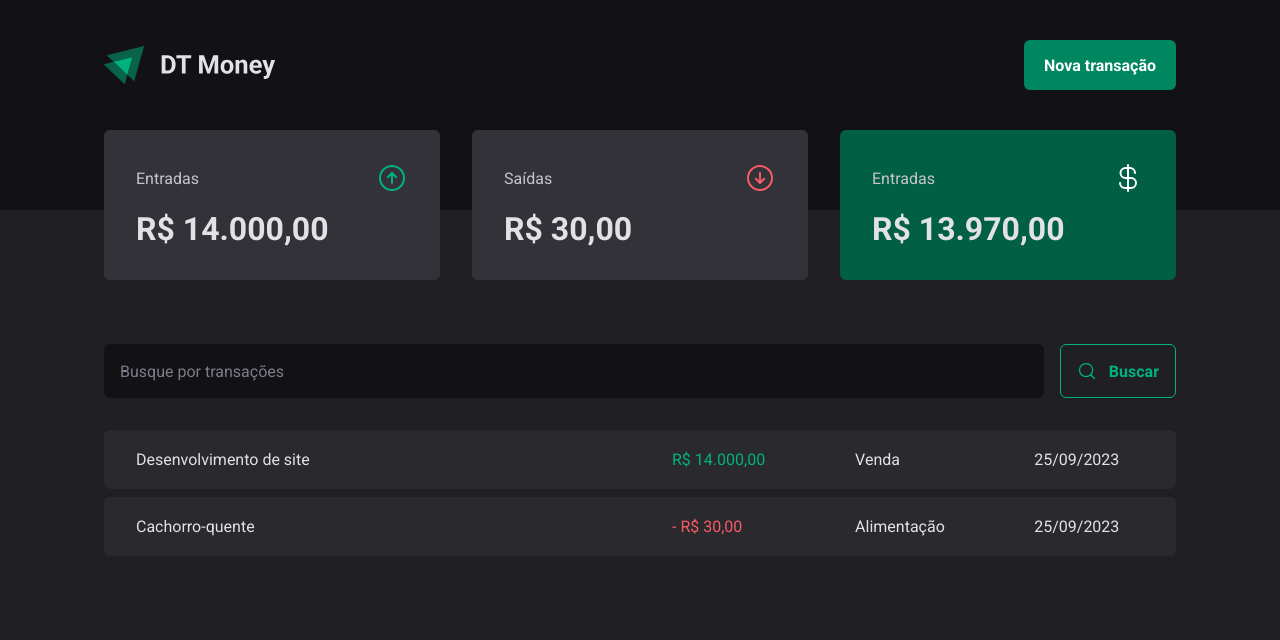
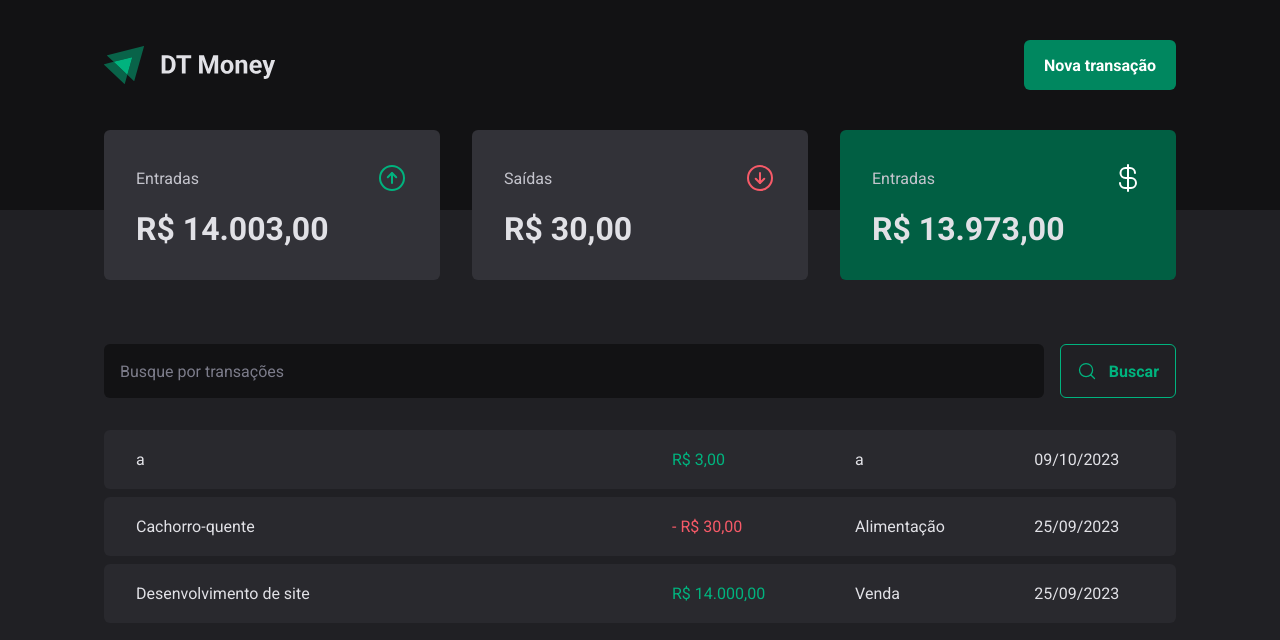
Before and after one commit to jthanlopes/ignite-studies, a React (Vite) app in the folder ignite-2022/03-dt-money/: page / in a window 1280 px wide. Shown: the top 640 px of the page. Built offline with nearby package versions, Linux system fonts and the light colour scheme; data requests are answered from the project's data file.

Commit message:
Conexão com a API: criando nova transação

```diff
--- a/ignite-2022/03-dt-money/server.json
+++ b/ignite-2022/03-dt-money/server.json
@@ -15,6 +15,14 @@
       "category": "Alimentação",
       "price": 30,
       "createdAt": "2023-09-25T15:15:00.993Z"
+    },
+    {
+      "description": "a",
+      "price": 3,
+      "category": "a",
+      "type": "income",
+      "createdAt": "2023-10-09T13:25:46.376Z",
+      "id": 3
     }
   ]
 }
--- a/ignite-2022/03-dt-money/src/components/NewTransactionModal/index.tsx
+++ b/ignite-2022/03-dt-money/src/components/NewTransactionModal/index.tsx
@@ -1,3 +1,4 @@
+import { useContext } from "react";
 import * as Dialog from '@radix-ui/react-dialog';
 import { ArrowCircleDown, ArrowCircleUp, X } from 'phosphor-react';
 import * as z from 'zod';
@@ -5,6 +6,7 @@ import { zodResolver } from "@hookform/resolvers/zod";
 
 import { CloseButton, Content, Overlay, TransactionType, TransactionTypeButton } from './styles';
 import { Controller, useForm } from 'react-hook-form';
+import { TransactionsContext } from '../../contexts/TransactionsContext';
 
 const newTransactionFormSchema = z.object({
   description: z.string(),
@@ -16,11 +18,14 @@ const newTransactionFormSchema = z.object({
 type NewTransactionFormInputs = z.infer<typeof newTransactionFormSchema>
 
 export function NewTransactionModal() {
+  const { createTransaction } = useContext(TransactionsContext);
+
   const {
     control,
     handleSubmit,
     register,
-    formState: { isSubmitting }
+    formState: { isSubmitting },
+    reset
   } = useForm<NewTransactionFormInputs>({
     resolver: zodResolver(newTransactionFormSchema),
     defaultValues: {
@@ -29,9 +34,16 @@ export function NewTransactionModal() {
   });
 
   async function handleCreateNewTransaction(data: NewTransactionFormInputs) {
-    await new Promise(resolve => setTimeout(resolve, 2000));
+    const { description, price, category, type } = data;
 
-    console.log(data);
+    createTransaction({
+      description,
+      price,
+      category,
+      type
+    });
+
+    reset();
   }
 
   return (
--- a/ignite-2022/03-dt-money/src/contexts/TransactionsContext.tsx
+++ b/ignite-2022/03-dt-money/src/contexts/TransactionsContext.tsx
@@ -9,9 +9,18 @@ interface Transaction {
   category: string;
   createdAt: string;
 }
+
+interface CreateTransactionInput {
+  description: string;
+  price: number;
+  category: string;
+  type: 'income' | 'outcome';
+}
+
 interface TransactionsContextType {
   transactions: Transaction[];
   fetchTransactions: (query?: string) => Promise<void>;
+  createTransaction: (data: CreateTransactionInput) => Promise<void>;
 }
 
 export const TransactionsContext = createContext({} as TransactionsContextType)
@@ -26,6 +35,8 @@ export function TransactionsProvider({children}: TransactionsProviderProps) {
   async function fetchTransactions(query?: string) {
     const response = await api.get('transactions', {
       params: {
+        _sort: 'createdAt',
+        _order: 'desc',
         q: query,
       }
     });
@@ -33,12 +44,26 @@ export function TransactionsProvider({children}: TransactionsProviderProps) {
     setTransactions(response.data);
   }
 
+  async function createTransaction(data: CreateTransactionInput) {
+    const { description, price, category, type } = data;
+
+    const response = await api.post('transactions', {
+      description,
+      price,
+      category,
+      type,
+      createdAt: new Date()
+    });
+
+    setTransactions((state) => [response.data, ...state]);
+  }
+
   useEffect(() => {
     fetchTransactions();
   }, []);
 
   return (
-    <TransactionsContext.Provider value={{ transactions, fetchTransactions }}>
+    <TransactionsContext.Provider value={{ transactions, fetchTransactions, createTransaction }}>
       { children }
     </TransactionsContext.Provider>
   )
```
